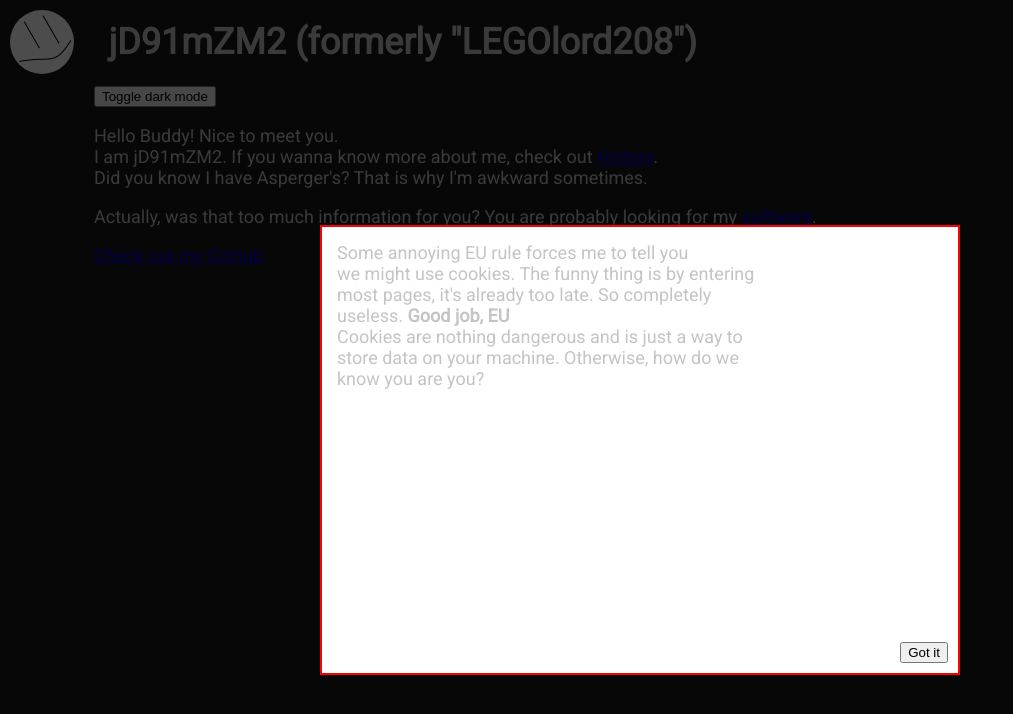
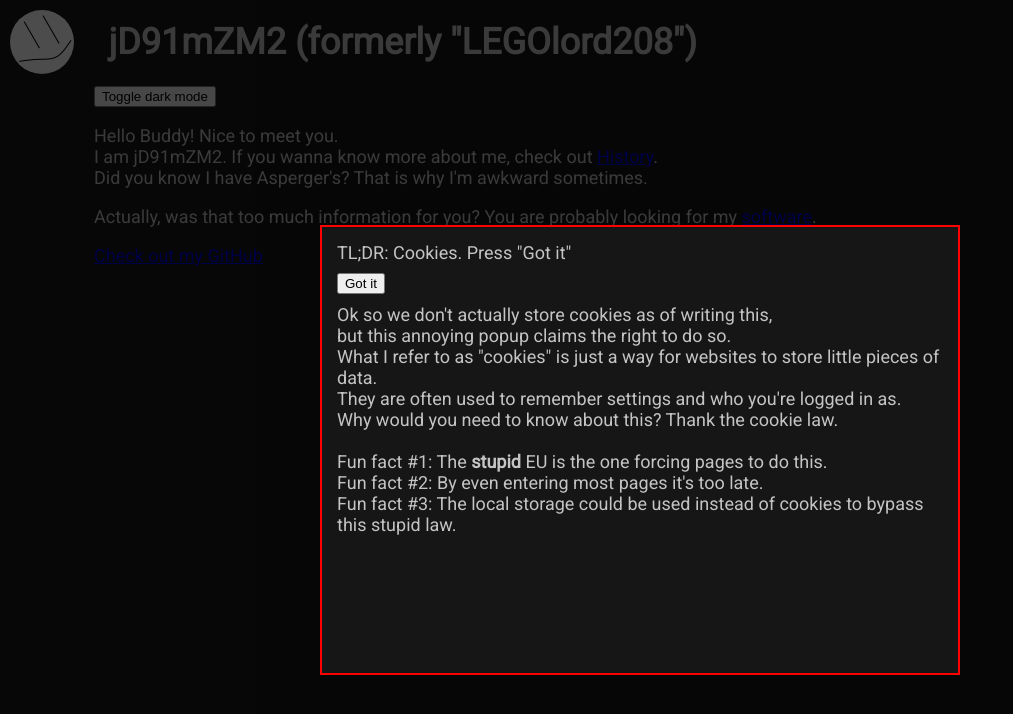
Before and after one commit to LEGOlord208/legolord208.github.io, a Jekyll site: the page built from index.html, in a window 1280 px wide. Shown: the top 714 px of the page, without its empty margins (0-1013 px from the left). Built offline with Jekyll 4.4.1, drawn with Linux system fonts in a browser that asks for light colours.

Commit message:
Sorted code and improved mobile friendliness

```diff
--- a/_layouts/default.html
+++ b/_layouts/default.html
@@ -32,21 +32,24 @@
 
 		<div id="dim"></div>
 		<div id="cookies">
-			Some annoying EU rule forces me to tell you<br />
-			we might use cookies. The funny thing is by entering<br />
-			most pages, it's already too late. So completely<br />
-			useless. <b>Good job, EU</b><br />
-			Cookies are nothing dangerous and is just a way to<br />
-			store data on your machine. Otherwise, how do we<br />
-			know you are you?<br /><br />
+            TL;DR: Cookies. Press "Got it"<br />
 			<button>Got it</button>
+            <br />
+            Ok so we don't actually store cookies as of writing this,<br />
+            but this annoying popup claims the right to do so.<br />
+            What I refer to as "cookies" is just a way for websites to store little pieces of data.<br />
+            They are often used to remember settings and who you're logged in as.<br />
+            Why would you need to know about this? Thank the cookie law.<br />
+            <br />
+            Fun fact #1: The <b>stupid</b> EU is the one forcing pages to do this.<br />
+            Fun fact #2: By even entering most pages it's too late.<br />
+            Fun fact #3: The local storage could be used instead of cookies to bypass this stupid law.
 		</div>
 
 		<h1 id="title">jD91mZM2 (formerly "LEGOlord208")</h1>
         <ul id="menu">
-            <li class="important"><a href="/">Home</a></li>
-            <li class="important"><a href="software">Software</a></li>
-            <li><a href="history">History</a></li>
+            <li><a href="/">Home</a></li>
+            <li><a href="software">Software</a></li>
         </ul>
 
 		<div id="contents">
--- a/assets/css/main.css
+++ b/assets/css/main.css
@@ -1,8 +1,8 @@
 body {
+    font-family: 'Roboto', sans-serif;
+    font-size: 18px;
     margin: 0;
     padding: 0;
-	font-family: 'Roboto', sans-serif;
-	font-size: 18px;
     background: #161616;
     color: #c4c4c4;
 }
@@ -12,40 +12,32 @@ body {
 }
 #icon {
     border-radius: 50%;
+    height: 64px;
+    margin: 10px;
+    vertical-align: middle;
     width: 64px;
-	height: 64px;
-
-	vertical-align: middle;
-
-	margin: 10px;
 }
 
 #menu {
+    align-items: center;
+    background: #33373a;
+    bottom: 0;
+    box-shadow: 0 0 20px black, inset 0 0 50px black;
+    display: flex;
     height: 48px;
+    justify-content: space-around;
+    margin: 0;
+    overflow: hidden;
+    padding: 0;
+    position: fixed;
+    transition: opacity 0.3s, height 0.3s;
+    white-space: nowrap;
     width: 100%;
-	background: #33373a;
-
-	position: fixed;
-	bottom: 0;
-
     z-index: 1;
-	white-space: nowrap;
-
-	transition: opacity 0.3s, height 0.3s;
-	overflow: hidden;
-
-	display: flex;
-	justify-content: space-around;
-	align-items: center;
-
-	margin: 0;
-	padding: 0;
-
-	box-shadow: 0 0 20px black, inset 0 0 50px black;
 }
 #menu.hide {
+    animation: 1s hide forwards;
     opacity: 0.5;
-    animation: 1s hide forwards;
     transition: 1s opacity, 1s bottom;
 }
 #menu li {
@@ -54,16 +46,16 @@ body {
 }
 #menu a {
     color: white;
+    font-size: xx-large;
+    letter-spacing: 2px;
     text-decoration: none;
-    letter-spacing: 2px;
-	font-size: xx-large;
 }
 #menu a:hover {
     color: orange;
 }
 @keyframes hide {
     90% { bottom: 10px; }
-    to  { bottom: -48px; }
+    to  { bottom: -100vh; /* Don't have the height */ }
 }
 
 #contents {
@@ -77,119 +69,72 @@ body {
 }
 
 #imgzoom {
-	width: 0;
+    background: black;
     height: 0;
-	background: black;
-
+    left: 50%;
+    overflow: hidden;
     position: fixed;
     top: 50%;
-	left: 50%;
-
     transform: translate(-50%, -50%);
+    transition: width 0.5s, height 0.5s;
+    width: 0;
     z-index: 2;
-	overflow: hidden;
-
-	transition: width 0.5s, height 0.5s;
 }
 #imgzoom img {
-	width: auto;
     height: 90%;
-
+    left: 50%;
     position: absolute;
     top: 50%;
-	left: 50%;
-
     transform: translate(-50%, -50%);
+    width: auto;
 }
 #imgzoom.visible {
+    height: 90vh;
     width: 90vw;
-	height: 90vh;
 }
 .right {
     float: right;
 }
 
 #cookies {
+    background: inherit;
+    border: 2px solid red;
+    box-sizing: border-box;
+    height: 50vh;
+    left: 50%;
+    margin: 0;
+    opacity: 0;
+    overflow: auto;
+    padding: 15px;
     position: fixed;
-	bottom: -100vh;
-	left: 50%;
+    top: 50vh;
     transform: translateX(-50%);
-
-	margin: 0;
-	box-sizing: border-box;
+    transition: 1s bottom, 1s opacity, 1s transform;
     width: 50vw;
-	height: 50vh;
-
-	background: white;
-	border: 2px solid red;
-
     z-index: 4;
-	transition: bottom 1s, transform 1s;
-
-	padding: 15px;
-
-	overflow: auto;
 }
 #cookies.visible {
-	bottom: 50%;
-	transform: translate(-50%, 50%);
+    opacity: 1;
+    top: 50%;
+    transform: translate(-50%, -50%);
 }
 #cookies button {
-	position: absolute;
-	bottom: 10px;
-	right: 10px;
+    margin: 10px 0;
 }
 
 #dim {
+    background: rgba(0, 0, 0, 0);
+    display: none;
+    height: 100vh;
+    left: 0;
     position: fixed;
+    top: 0;
+    transition: background 1s;
     width: 100vw;
-	height: 100vh;
-
-	top: 0;
-	left: 0;
-
-	background: rgba(0, 0, 0, 0);
-
-	transition: background 1s;
-	display: none;
     z-index: 3;
 }
 #dim.visible {
     background: rgba(0, 0, 0, 0.7);
-}
-
-.tooltip {
-	position: relative;
-}
-.tooltip .tooltiptext {
-	opacity: 0;
-	transition: 0.1s opacity;
-
-	background: black;
-	position: absolute;
-	top: 0;
-	right: 120%;
-
-	white-space: nowrap;
-	padding: 5px;
-	color: white;
-
-	border-radius: 4px;
-	pointer-events: none;
-}
-.tooltip .tooltiptext::after {
-	content: "";
-	border-top: 5px solid transparent;
-	border-bottom: 5px solid transparent;
-	border-left: 5px solid black;
-
-	display: block;
-	position: absolute;
-	top: calc(50% - 5px);
-	right: -5px;
-}
-.tooltip:hover .tooltiptext {
-	opacity: 1;
 }
 
 @media only screen and (max-device-width: 480px) {
@@ -201,29 +146,17 @@ body {
     }
     #menu li {
         font-size: 24px;
+        text-align: center;
+        transition: opacity 0.2s, width 0.2s, height 0.2s;
         width: 100%;
-
-		text-align: center;
-
-		transition: opacity 0.2s, width 0.2s, height 0.2s;
     }
     #menu a:nth-child(2n) {
         background: #00A6DE;
     }
-	#menu, #menuPlaceholder {
-		height: 230px;
+    #menu {
+        height: auto;
     }
-	#menu.fixed {
-		height: 60px;
-		flex-direction: row;
-	}
-	#menu.fixed li:not(.important) {
-		opacity: 0;
-		width: 0;
-		height: 0;
-	}
-	#menu.fixed li.important {
-		display: inline;
-		background: transparent;
+    #cookies {
+        width: 90vw;
     }
 }
--- a/software.html
+++ b/software.html
@@ -3,7 +3,6 @@ layout: default
 ---
 
 <h2>GitHub repositories:</h2>
-<ul>
 {% for repo in site.github.public_repositories %}
 	{% unless repo.fork %}
 		<div class="entry">
@@ -20,7 +19,6 @@ layout: default
 		</div>
 	{% endunless %}
 {% endfor %}
-</ul>
 
 <p style="background-color: black;padding: 10px;">
 	The following software are old, closed source, useless, and even unsupported.<br />
```
Also changed, not shown: history.html (deleted, +0 -125 lines). Lines whose indentation alone changed are shown as unchanged.
